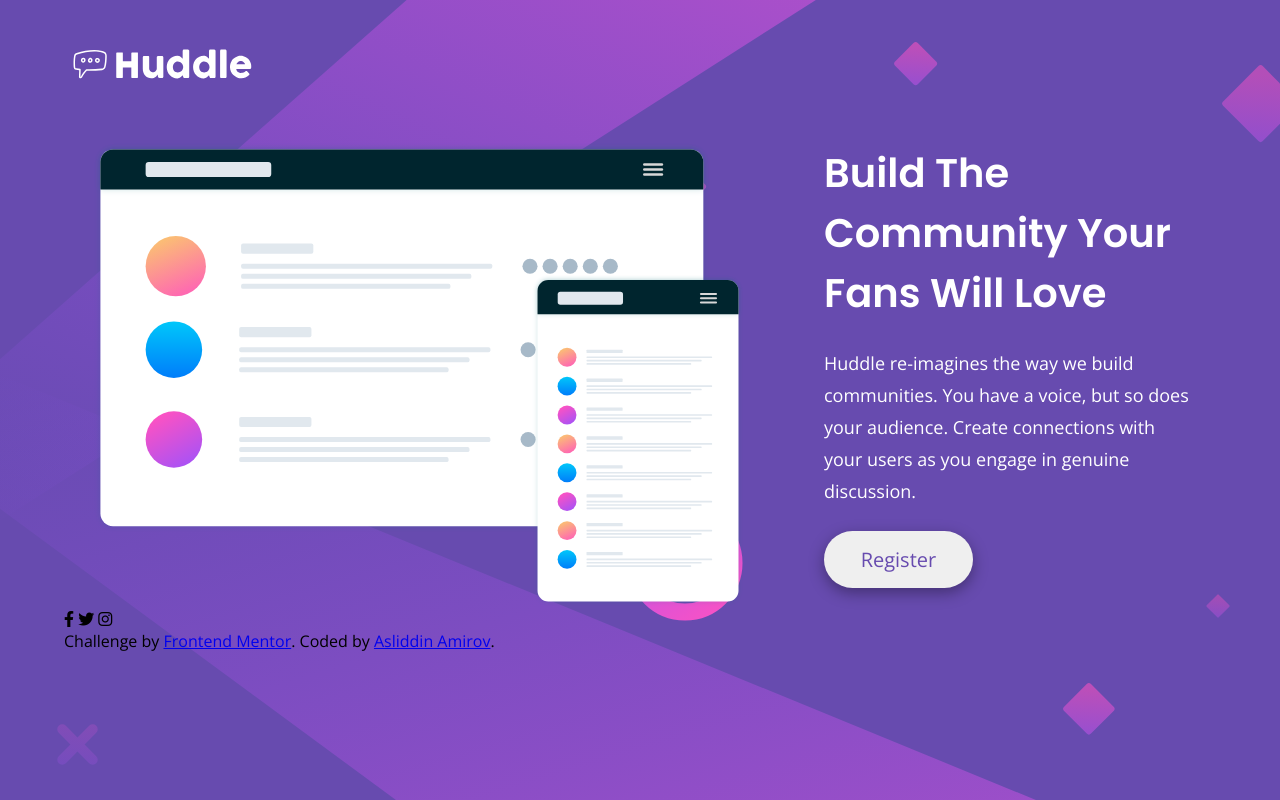
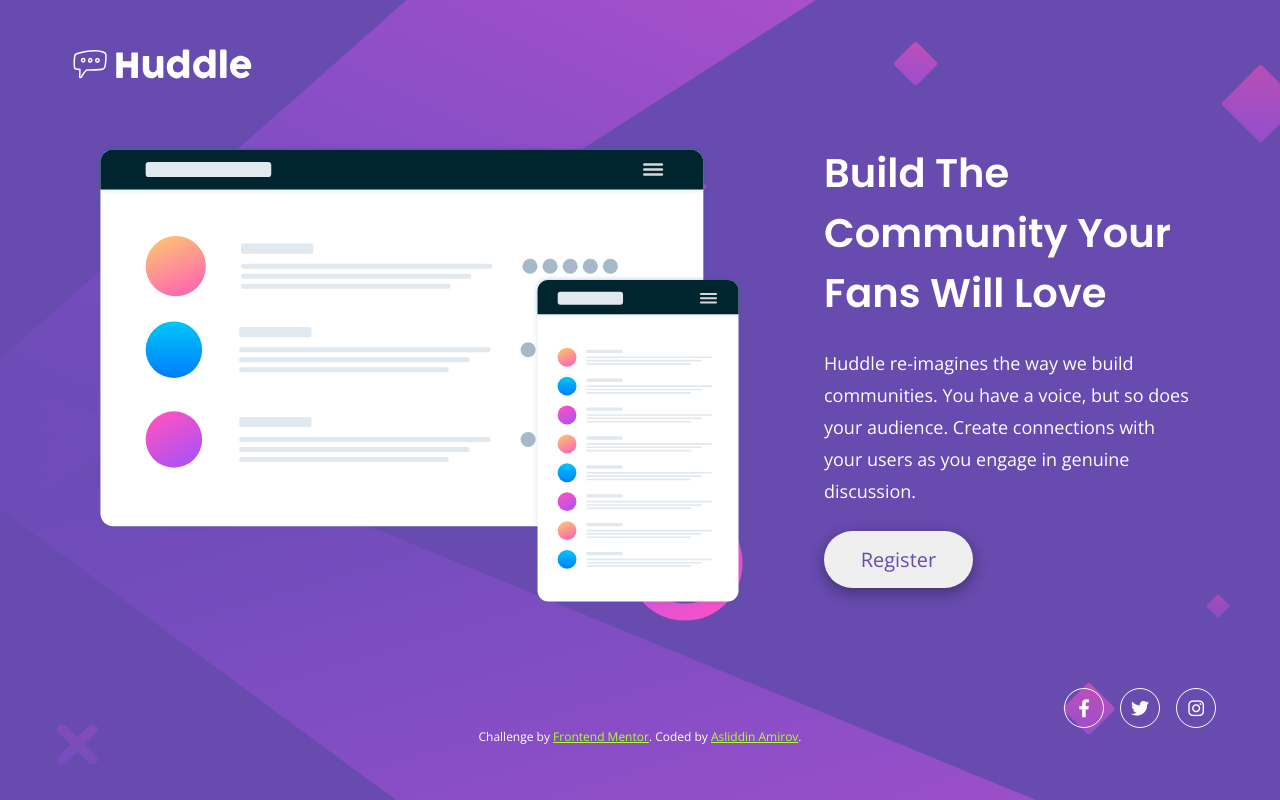
Before and after one commit to asliddinamir/project18-FM, a plain HTML site: page index.html in a window 1280 px wide. Drawn offline with nearby package versions, Linux system fonts and the light colour scheme.

Commit message:
done desktop part

```diff
--- a/style.css
+++ b/style.css
@@ -16,7 +16,7 @@ body {
     font-family: var(--body-ff);
     background: url('./images/bg-desktop.svg') no-repeat center center/cover var(--violet);
     padding: 2.5rem 4rem;
-    min-height: 100vh;
+    height: 100vh;
 }
 
 header {
@@ -80,3 +80,43 @@ header {
     background-color: var(--soft-magenta);
     color: #fff;
 }
+
+.icons {
+    text-align: right;
+    margin-top: 5rem;
+    display: flex;
+    align-items: center;
+    justify-content: end;
+    gap: 1rem;
+}
+
+.icons i {
+    background-color: transparent;
+    border: 1px solid #fff;
+    color: #fff;
+    width: 40px;
+    font-size: 18px;
+    height: 40px;
+    border-radius: 50%;
+    text-align: center;
+    display: flex;
+    align-items: center;
+    justify-content: center;
+    cursor: pointer;
+    transition: .3s ease;
+}
+
+.icons i:hover {
+    border: 1px solid var(--soft-magenta);
+    color: var(--soft-magenta);
+}
+
+footer {
+    text-align: center;
+    color: #fff;
+    font-size: 12px;
+}
+
+footer a {
+    color: greenyellow;
+}
```
